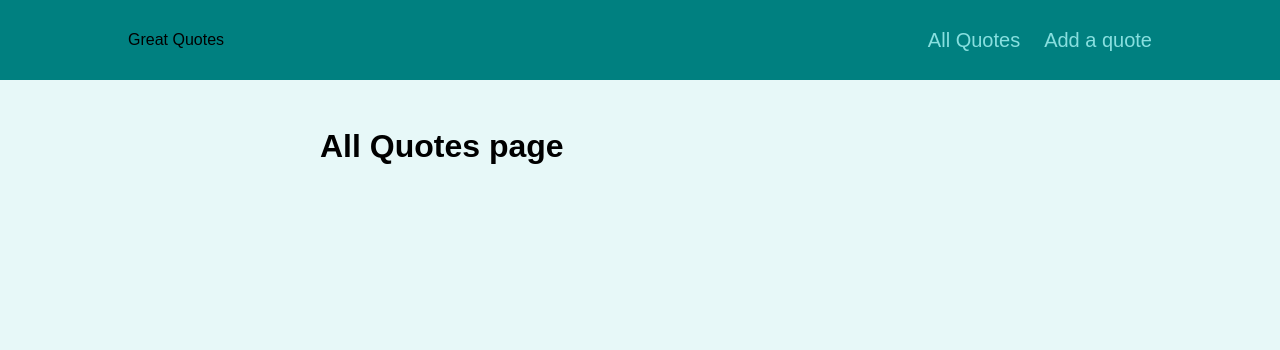
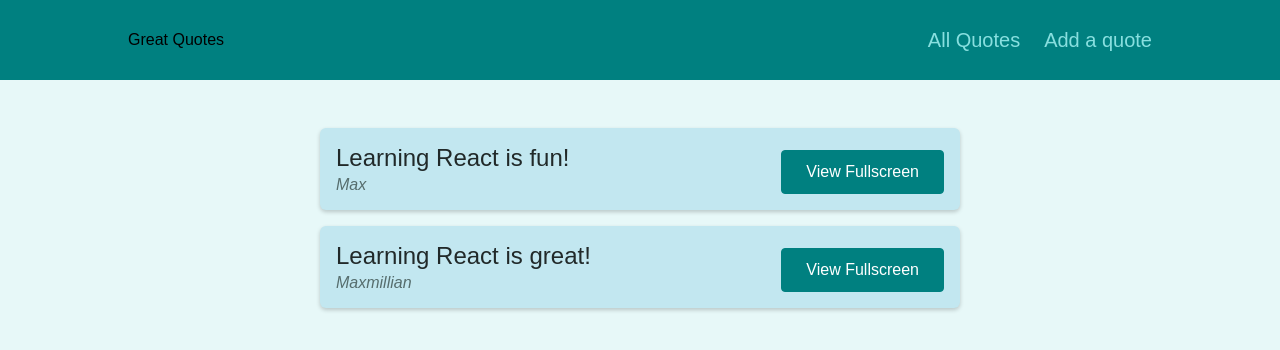
Before and after one commit to officialbidisha/QuotesDashboard, a React (Create React App) app: page / in a window 1280 px wide. Shown: the top 350 px of the page. Built offline with nearby package versions, Linux system fonts and the light colour scheme.

Commit message:
Added a not found page.

```diff
--- a/src/App.js
+++ b/src/App.js
@@ -1,3 +1,4 @@
+import  NotFound from './pages/NotFound';
 import { Route, Switch } from "react-router-dom";
 import Layout from "./layout/Layout";
 import AllQuotes from "./pages/AllQuotes";
@@ -19,6 +20,9 @@ function App() {
       <Route path="/new-quote">
         <NewQuote/>
       </Route>
+      <Route path='*'>
+        <NotFound/>
+      </Route>
     </Switch>
     </Layout>
   );
--- a/src/components/quotes/QuoteItem.js
+++ b/src/components/quotes/QuoteItem.js
@@ -1,4 +1,5 @@
-import classes from './QuoteItem.module.css';
+import { Link } from "react-router-dom";
+import classes from "./QuoteItem.module.css";
 
 const QuoteItem = (props) => {
   return (
@@ -9,9 +10,9 @@ const QuoteItem = (props) => {
         </blockquote>
         <figcaption>{props.author}</figcaption>
       </figure>
-      <a className='btn'>
+      <Link to={`/quotes/${props.id}`} className="btn">
         View Fullscreen
-      </a>
+      </Link>
     </li>
   );
 };
--- a/src/pages/AllQuotes.js
+++ b/src/pages/AllQuotes.js
@@ -1,4 +1,13 @@
+import  QuoteList from '../components/quotes/QuoteList'
+const DUMMY_QUOTES = [
+  { id: "q1", author: "Max", text: "Learning React is fun!" },
+  {
+    id: "q2",
+    author: "Maxmillian",
+    text: "Learning React is great!",
+  },
+];
 const AllQuotes = () => {
-    return <h1> All Quotes page</h1>
-}
+  return <QuoteList quotes={DUMMY_QUOTES}> </QuoteList>;
+};
 export default AllQuotes;
--- a/src/pages/NewQuote.js
+++ b/src/pages/NewQuote.js
@@ -1,4 +1,9 @@
+import QuoteForm from '../components/quotes/QuoteForm';
 const NewQuote = () => {
-    return <h1> New Quotes page</h1>
+
+    const addQuoteHandler = quoteData => {
+        console.log(quoteData);
+    }
+    return <QuoteForm onAddQuote={addQuoteHandler}/>
 }
 export default NewQuote;
--- /dev/null
+++ b/src/pages/NotFound.js
@@ -0,0 +1,10 @@
+const NotFound = () => {
+  /**
+   * Globally defined classname
+   */
+
+  return <div className="centered">
+      <p>Oops! The page requested is not found!</p>
+  </div>;
+};
+export default NotFound;
--- a/src/pages/QuoteDetails.js
+++ b/src/pages/QuoteDetails.js
@@ -1,19 +1,34 @@
 import { useParams, Route } from "react-router-dom";
 import { Fragment } from "react";
 
-import Comments from '../components/comments/Comments';
+import Comments from "../components/comments/Comments";
+import HighlightedQuote from "../components/quotes/HighlightedQuote";
+const DUMMY_QUOTES = [
+  { id: "q1", author: "Max", text: "Learning React is fun!" },
+  {
+    id: "q2",
+    author: "Maxmillian",
+    text: "Learning React is great!",
+  },
+];
 const QuoteDetails = () => {
   const params = useParams();
 
-  return(
-  <Fragment>
-    <h1>Quote Details Page</h1>
-    <p>{params.quoteId}</p>
-    <Route path={`/quotes/${params.quoteId}/comments`}>
-        <Comments/>
-    </Route>
-  </Fragment>
-  )
+  const quote = DUMMY_QUOTES.find((quote) => quote.id === params.quoteId);
+  if(!quote){
+    return <p>No quote found</p>
+  }
+  return (
+    <Fragment>
+      <HighlightedQuote
+        text={quote.text}
+        author={quote.author}
+      ></HighlightedQuote>
+      <Route path={`/quotes/${params.quoteId}/comments`}>
+        <Comments />
+      </Route>
+    </Fragment>
+  );
 };
 
 export default QuoteDetails;
```
Also changed, not shown: 1 other file (tests, documents, lock files or other folders).
